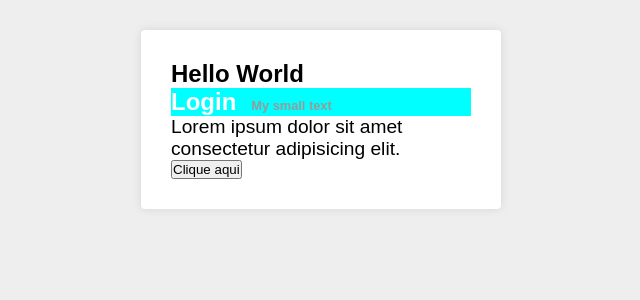
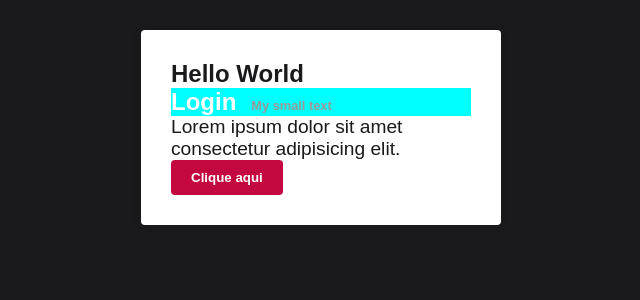
Before and after one commit to gafanhotoalexandre/aprendendo-js, a React (Vite) app in the folder react/react-base/: page / in a window 1280 px wide. Shown: the top 300 px of the page, without its empty margins (319-959 px from the left). Built offline with nearby package versions, Linux system fonts and the light colour scheme.

Commit message:
configurando as cores da aplicacao

```diff
--- /dev/null
+++ b/react/react-base/src/config/colors.js
@@ -0,0 +1,7 @@
+export const primaryColor = '#c3073f';
+export const primaryDarkColor = '#1a1a1d';
+
+export const successColor = '#1f97f6';
+export const infoColor = '#1f97f6';
+export const errorColor = '#f2af29';
+export const warningColor = '#f2af29';
--- a/react/react-base/src/styles/GlobalStyles.js
+++ b/react/react-base/src/styles/GlobalStyles.js
@@ -1,4 +1,5 @@
 import styled, { createGlobalStyle } from 'styled-components';
+import { primaryColor, primaryDarkColor } from '../config/colors';
 
 export default createGlobalStyle`
   * {
@@ -10,7 +11,8 @@
 
   body {
     font-family: Arial, Helvetica, sans-serif;
-    background-color: #eee;
+    background-color: ${primaryDarkColor};
+    color: ${primaryDarkColor};
   }
 
   html, body, #root {
@@ -18,7 +20,13 @@
   }
 
   button {
+    background-color: ${primaryColor};
+    border: none;
+    border-radius: 4px;
+    color: #fff;
     cursor: pointer;
+    font-weight: 700;
+    padding: 10px 20px;
   }
 
   a {
```
